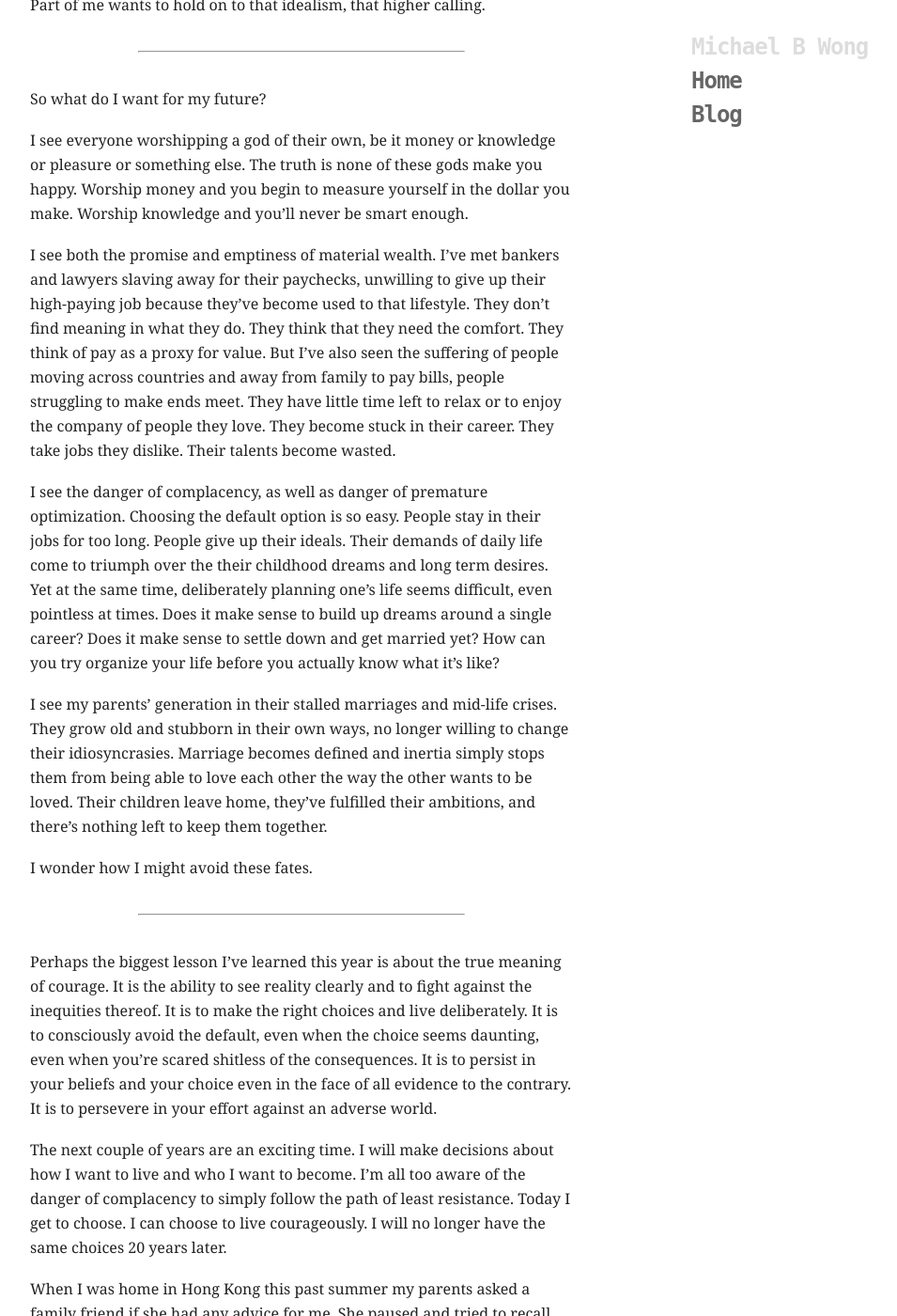
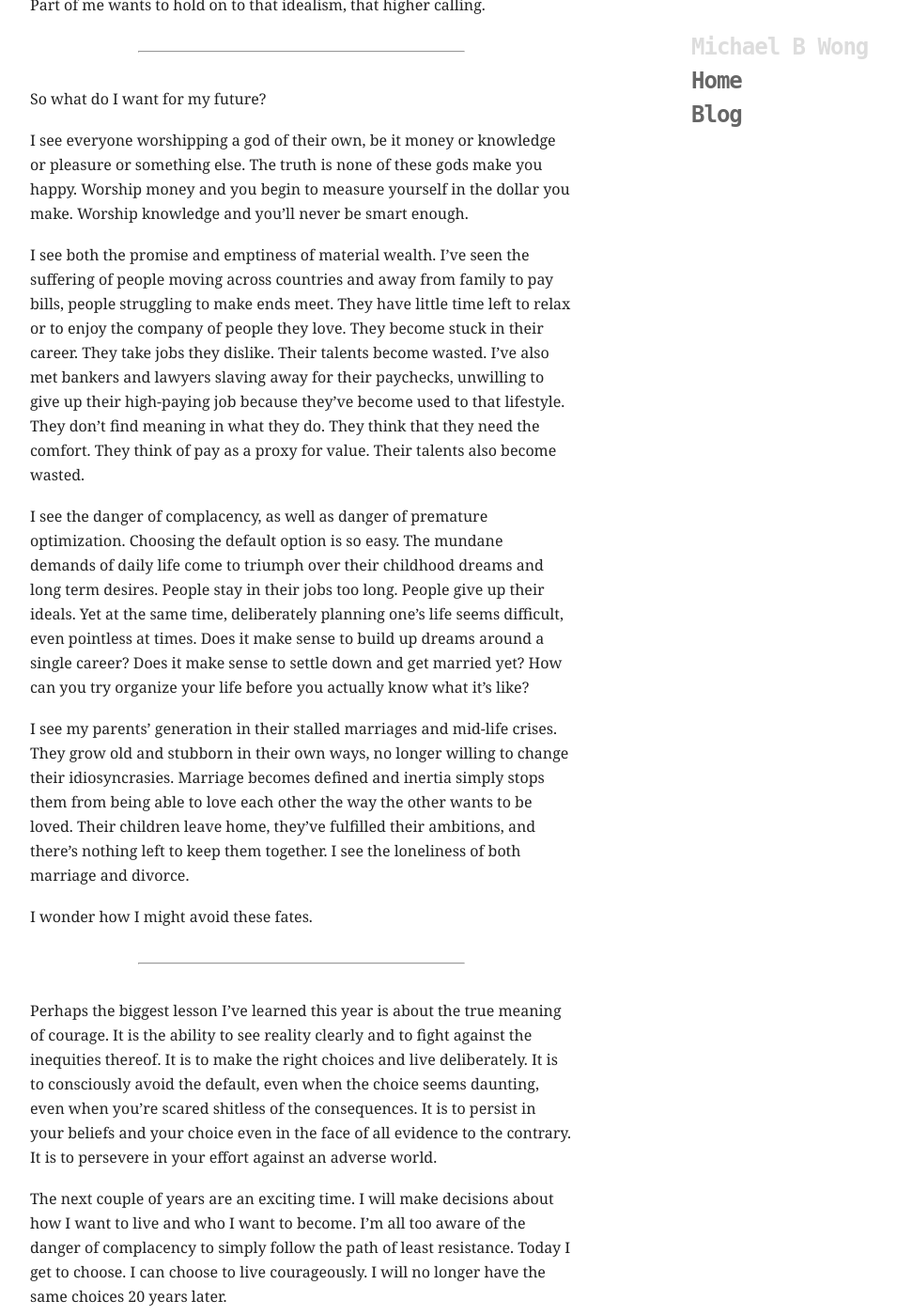
Before and after one commit to mbwong/mbwong.github.com, a Jekyll site: the page built from _posts/2012-11-11-turning-23.md, in a window 1280 px wide and 1400 px high, scrolled down 1800 px. Shown: the whole window at 94% size, without its empty margins (160-1115 px from the left). Built offline with Jekyll 4.4.1, drawn with Linux system fonts in a browser that asks for light colours.

Commit message:
Update _posts/2012-11-11-turning-23.md

```diff
--- a/_posts/2012-11-11-turning-23.md
+++ b/_posts/2012-11-11-turning-23.md
@@ -38,11 +38,11 @@ So what do I want for my future?
 
 I see everyone worshipping a god of their own, be it money or knowledge or pleasure or something else. The truth is none of these gods make you happy. Worship money and you begin to measure yourself in the dollar you make. Worship knowledge and you'll never be smart enough.
 
-I see both the promise and emptiness of material wealth. I've met bankers and lawyers slaving away for their paychecks, unwilling to give up their high-paying job because they've become used to that lifestyle. They don't find meaning in what they do. They think that they need the comfort. They think of pay as a proxy for value. But I've also seen the suffering of people moving across countries and away from family to pay bills, people struggling to make ends meet. They have little time left to relax or to enjoy the company of people they love. They become stuck in their career. They take jobs they dislike. Their talents become wasted.
+I see both the promise and emptiness of material wealth. I've seen the suffering of people moving across countries and away from family to pay bills, people struggling to make ends meet. They have little time left to relax or to enjoy the company of people they love. They become stuck in their career. They take jobs they dislike. Their talents become wasted. I've also met bankers and lawyers slaving away for their paychecks, unwilling to give up their high-paying job because they've become used to that lifestyle. They don't find meaning in what they do. They think that they need the comfort. They think of pay as a proxy for value. Their talents also become wasted.
 
-I see the danger of complacency, as well as danger of premature optimization. Choosing the default option is so easy. People stay in their jobs for too long. People give up their ideals. Their demands of daily life come to triumph over the their childhood dreams and long term desires.  Yet at the same time, deliberately planning one's life seems difficult, even pointless at times. Does it make sense to build up dreams around a single career? Does it make sense to settle down and get married yet? How can you try organize your life before you actually know what it's like?
+I see the danger of complacency, as well as danger of premature optimization. Choosing the default option is so easy. The mundane demands of daily life come to triumph over their childhood dreams and long term desires. People stay in their jobs too long. People give up their ideals. Yet at the same time, deliberately planning one's life seems difficult, even pointless at times. Does it make sense to build up dreams around a single career? Does it make sense to settle down and get married yet? How can you try organize your life before you actually know what it's like?
 
-I see my parents' generation in their stalled marriages and mid-life crises. They grow old and stubborn in their own ways, no longer willing to change their idiosyncrasies. Marriage becomes defined and inertia simply stops them from being able to love each other the way the other wants to be loved. Their children leave home, they've fulfilled their ambitions, and there's nothing left to keep them together.
+I see my parents' generation in their stalled marriages and mid-life crises. They grow old and stubborn in their own ways, no longer willing to change their idiosyncrasies. Marriage becomes defined and inertia simply stops them from being able to love each other the way the other wants to be loved. Their children leave home, they've fulfilled their ambitions, and there's nothing left to keep them together. I see the loneliness of both marriage and divorce.
 
 I wonder how I might avoid these fates.
 
```
